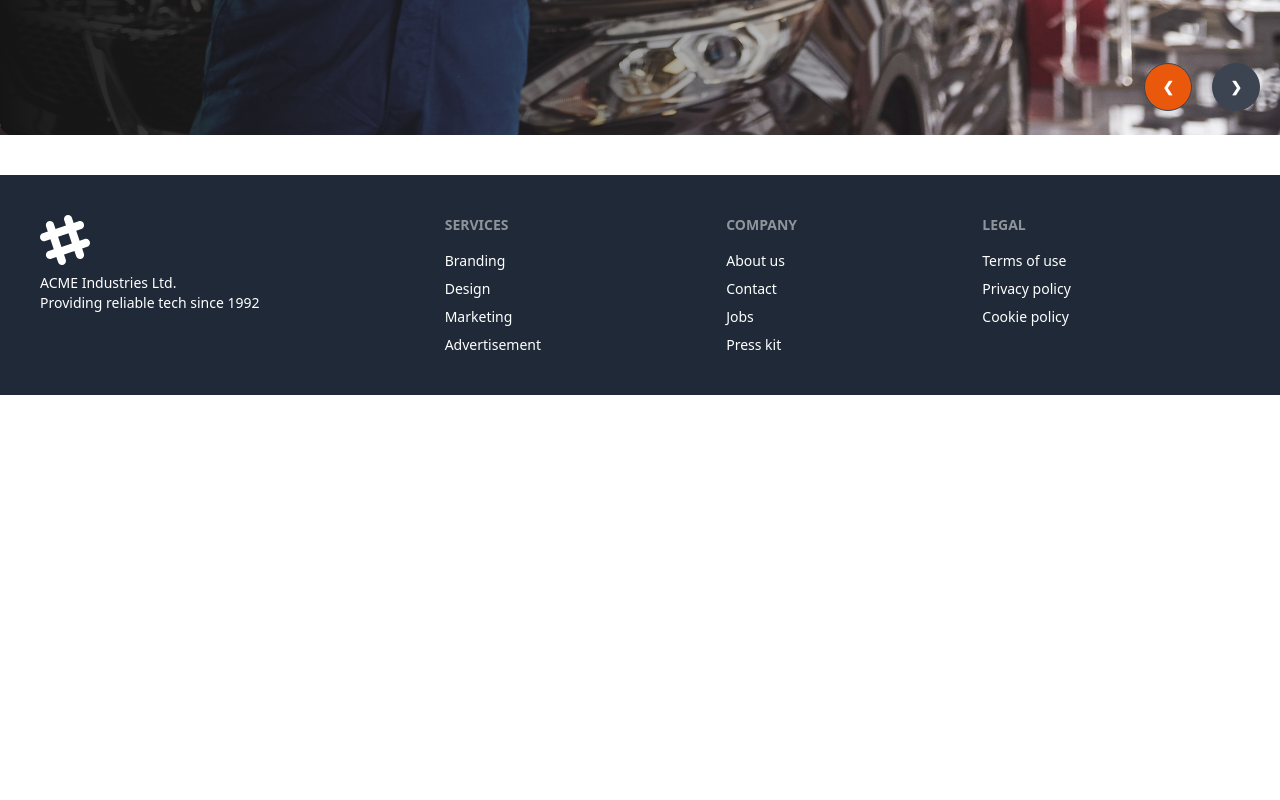
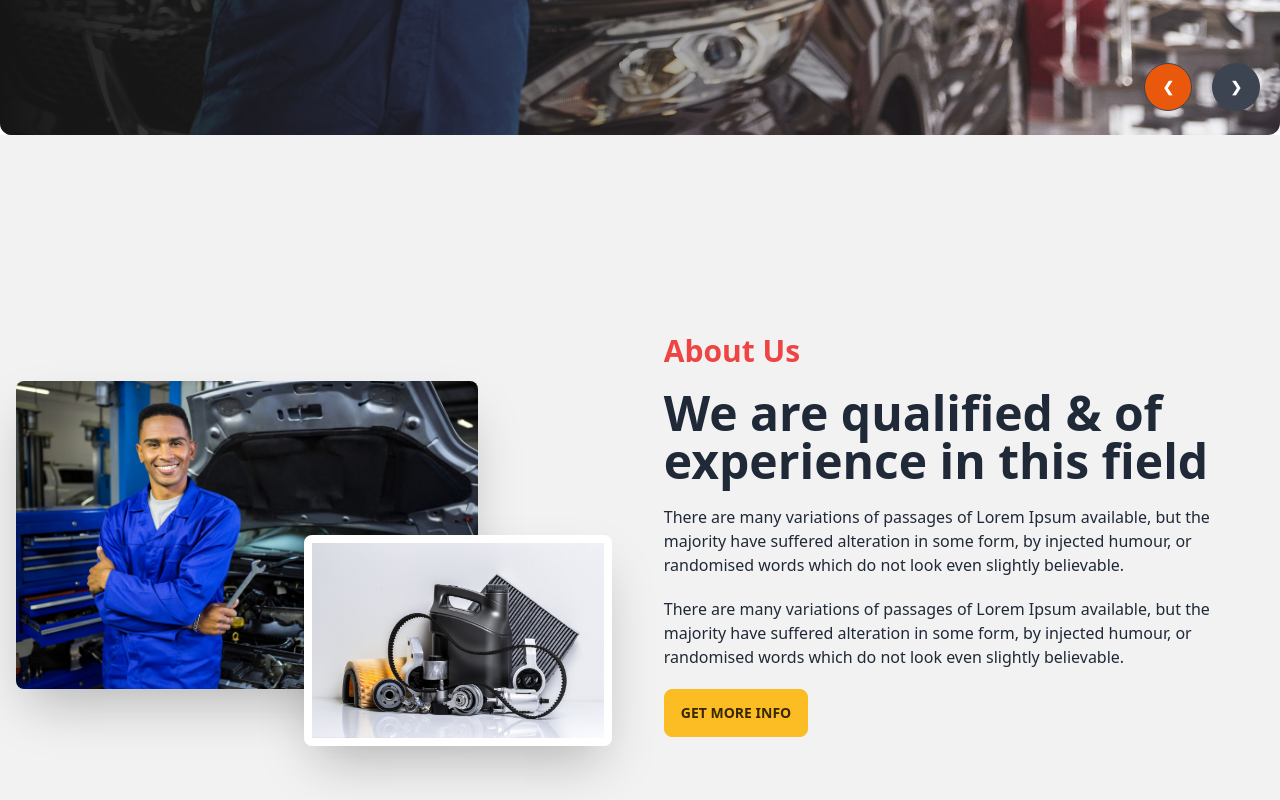
Before and after one commit to Mostakimw/car-doctor, a React (Vite) app: page / in a window 1280 px wide. Shown: the part 720-1520 px from the top of the page. Before the commit the page ends 1115 px from the top, so only its background shows below. Built offline with nearby package versions, Linux system fonts and the light colour scheme.

Commit message:
about us section  added

```diff
--- /dev/null
+++ b/src/pages/Home/About.jsx
@@ -0,0 +1,38 @@
+import person from "../../assets/images/about_us/person.jpg";
+import parts from "../../assets/images/about_us/parts.jpg";
+const About = () => {
+  return (
+    <div className="hero min-h-screen bg-base-200">
+      <div className="hero-content flex-col lg:flex-row">
+        <div className="lg:w-1/2 relative">
+          <img src={person} className="w-3/4 rounded-lg shadow-2xl" />
+          <img
+            src={parts}
+            className="w-1/2 absolute right-5 top-1/2 rounded-lg border-8 border-white shadow-2xl"
+          />
+        </div>
+        <div className="lg:w-1/2 space-y-5 p-4">
+          <h3 className="text-3xl text-red-500 font-bold">About Us</h3>
+          <h1 className="text-5xl font-bold">
+            We are qualified & of experience in this field
+          </h1>
+          <p>
+            There are many variations of passages of Lorem Ipsum available, but
+            the majority have suffered alteration in some form, by injected
+            humour, or randomised words which do not look even slightly
+            believable.{" "}
+          </p>
+          <p>
+            There are many variations of passages of Lorem Ipsum available, but
+            the majority have suffered alteration in some form, by injected
+            humour, or randomised words which do not look even slightly
+            believable.{" "}
+          </p>
+          <button className="btn btn-warning">Get More Info</button>
+        </div>
+      </div>
+    </div>
+  );
+};
+
+export default About;
--- a/src/pages/Home/Banner.jsx
+++ b/src/pages/Home/Banner.jsx
@@ -9,7 +9,7 @@
   return (
     <div className="carousel w-full h-[90vh]">
       <div id="slide1" className="carousel-item relative w-full">
-        <img src={img1} className="w-full" />
+        <img src={img1} className="w-full rounded-xl" />
         <div className="absolute rounded-xl flex items-center h-full left-0 top-0 bg-gradient-to-r from-[#151515] to-[rgba(21, 21, 21, 0)]">
           <div className="text-white space-y-7 pl-12 w-1/2">
             <h2 className="text-6xl font-bold">
@@ -40,7 +40,7 @@
         </div>
       </div>
       <div id="slide2" className="carousel-item relative w-full">
-        <img src={img2} className="w-full" />
+        <img src={img2} className="w-full rounded-xl" />
         <div className="absolute rounded-xl flex items-center h-full left-0 top-0 bg-gradient-to-r from-[#151515] to-[rgba(21, 21, 21, 0)]">
           <div className="text-white space-y-7 pl-12 w-1/2">
             <h2 className="text-6xl font-bold">
@@ -71,7 +71,7 @@
         </div>
       </div>
       <div id="slide3" className="carousel-item relative w-full">
-        <img src={img3} className="w-full" />
+        <img src={img3} className="w-full rounded-xl" />
         <div className="absolute rounded-xl flex items-center h-full left-0 top-0 bg-gradient-to-r from-[#151515] to-[rgba(21, 21, 21, 0)]">
           <div className="text-white space-y-7 pl-12 w-1/2">
             <h2 className="text-6xl font-bold">
@@ -102,7 +102,7 @@
         </div>
       </div>
       <div id="slide4" className="carousel-item relative w-full">
-        <img src={img4} className="w-full" />
+        <img src={img4} className="w-full rounded-xl" />
         <div className="absolute rounded-xl flex items-center h-full left-0 top-0 bg-gradient-to-r from-[#151515] to-[rgba(21, 21, 21, 0)]">
           <div className="text-white space-y-7 pl-12 w-1/2">
             <h2 className="text-6xl font-bold">
--- a/src/pages/Home/Home.jsx
+++ b/src/pages/Home/Home.jsx
@@ -1,3 +1,4 @@
+import About from "./About";
 import Banner from "./Banner";
 
 const Home = () => {
@@ -5,6 +6,7 @@
     <div className="max-w-7xl mx-auto mt-8">
       <>
         <Banner />
+        <About />
       </>
     </div>
   );
```
